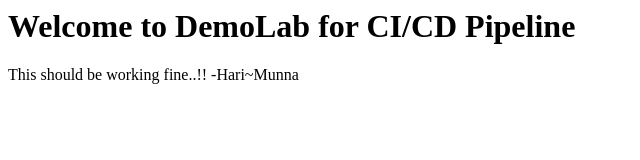
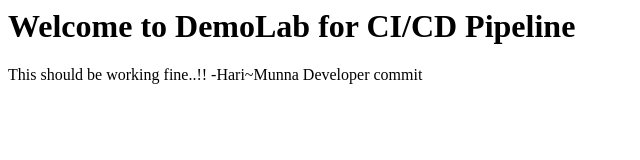
Before and after one commit to hariprasath0793/DemoLab-for-CI-CD, a plain HTML site: page index.html in a window 1280 px wide. Shown: the whole page, without its empty margins (0-640 px from the left). Drawn offline with Linux system fonts and the light colour scheme.

Commit message:
Developer test

```diff
--- a/index.html
+++ b/index.html
@@ -3,5 +3,6 @@
 <body>
 This should be working fine..!!
 	-Hari~Munna
+Developer commit
 </body>
 </html>
```
